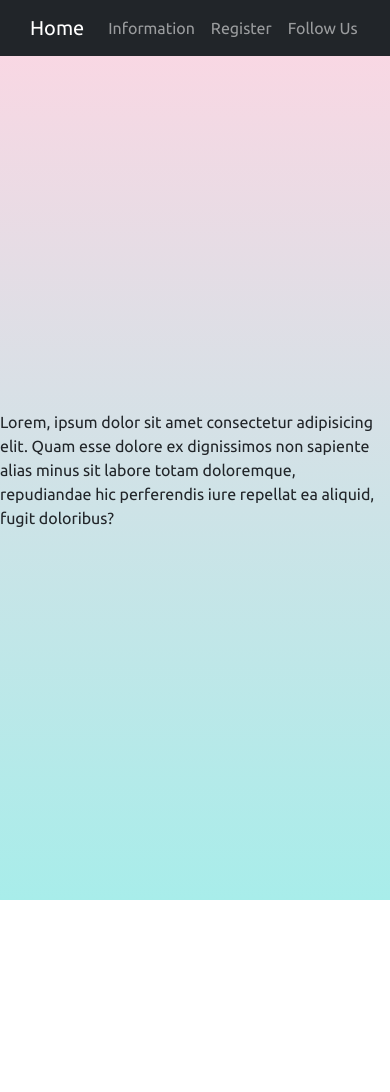
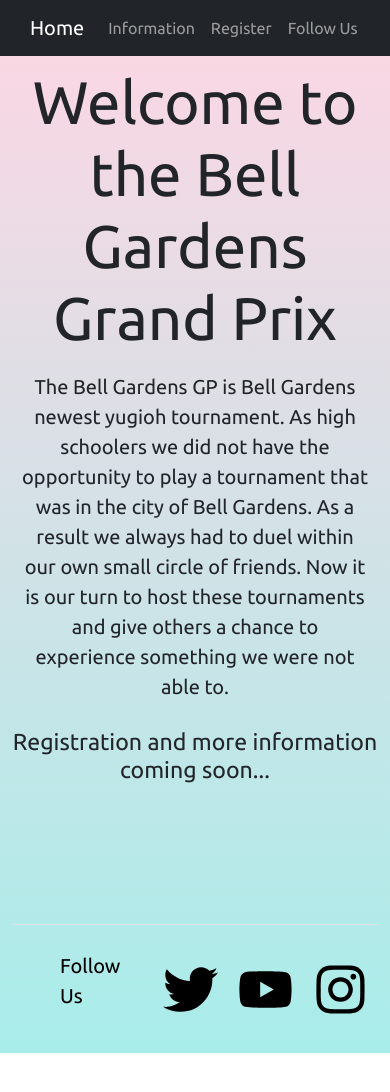
Before and after one commit to jrojas10/ygo-app, a React (Create React App) app: page / in a window 390 px wide. Shown: the top 1092 px of the page. Before the commit the page ends 900 px from the top, so only its background shows below. Built offline with nearby package versions, Linux system fonts and the light colour scheme.

Commit message:
information tbd

```diff
--- a/src/App.js
+++ b/src/App.js
@@ -2,6 +2,8 @@
 import './App.scss';
 import Header from './components/Header/Header';
 import Information from './components/Information/Information';
+import Footer from './components/Footer/Footer';
+// import Register from './components/Register/Register';
 // import { Route } from 'react-router-dom';
 
 function App() {
@@ -10,6 +12,9 @@ function App() {
     <div className='App'>
       <Header />
       <Information />
+      {/* <Register /> */}
+      <Footer />
+
 
     </div>
 
--- a/src/App.scss
+++ b/src/App.scss
@@ -10,6 +10,9 @@ background-image: linear-gradient(to top, #a8edea 0%, #fed6e3 100%);
 
 
 
+}
+p{
+  font-size: 20px;
 }
 
 // .sections {
--- /dev/null
+++ b/src/components/Footer/Footer.js
@@ -0,0 +1,38 @@
+import React, { Component } from 'react'
+import { FaYoutube, FaTwitter, FaInstagram } from 'react-icons/fa'
+import "./Footer.scss"
+
+
+
+
+class Footer extends Component {
+    render() {
+        return (
+            <div className="ftr">
+                <div className="container">
+                    <footer className="d-flex flex-wrap justify-content-between align-items-center py-3 my-4 border-top">
+                        <div className="col-md-4 d-flex align-items-center">
+                            <a href="/" className="mb-3 me-2 mb-md-0 text-muted text-decoration-none lh-1">
+                                <svg className="bi" width="30" height="24"></svg>
+                            </a>
+                            <p>Follow Us</p>
+
+                            <a href="https://twitter.com/ygoGrandPrix" target="_blank" rel="noreferrer" className="ml-3 text-muted text-decoration-none">
+                                <FaTwitter className="icon" />
+                            </a>
+
+                            <a href="https://www.youtube.com/channel/UCZB0ERdrG9h69omWEztMjsw" target="_blank" rel="noreferrer" className="ml-3 text-muted text-decoration-none">
+                                <FaYoutube className="icon" />
+                            </a>
+                            <a href="https://www.instagram.com/bellgardensgp/" target="_blank" rel="noreferrer" className="ml-3 text-muted text-decoration-none">
+                                <FaInstagram className="icon" />
+                            </a>
+                        </div>
+                    </footer>
+                </div>
+            </div>
+        )
+
+    }
+}
+export default Footer
--- /dev/null
+++ b/src/components/Footer/Footer.scss
@@ -0,0 +1,24 @@
+.icon {
+    font-size: 75px;
+    padding: 10px;
+    color: black;
+}
+
+.ftr {
+
+    position: relative;
+    color: black;
+    // z-index: 0;
+
+    // display: flex;
+    // justify-content: space-between;
+    // align-items: center;
+    // flex-direction: row;
+}
+
+p {
+    font-size: 20px;
+    padding: 10px;
+    display: flex;
+
+}
--- a/src/components/Information/Information.jsx
+++ b/src/components/Information/Information.jsx
@@ -1,10 +1,32 @@
 import React from 'react'
 import "./Information.scss"
+import bglogo from "../../assets/images/bg.png";
 
 function Information() {
     return (
-        <div className='a'>
-            <p>Lorem, ipsum dolor sit amet consectetur adipisicing elit. Quam esse dolore ex dignissimos non sapiente alias minus sit labore totam doloremque, repudiandae hic perferendis iure repellat ea aliquid, fugit doloribus?</p>
+        <div className="i" id="Home">
+            <div className="i-left">
+                <div className="i-left-wrapper">
+                    <h1 className="i-name">Welcome to the Bell Gardens Grand Prix</h1>
+                    <p className="i-description">
+                        The Bell Gardens GP is Bell Gardens newest yugioh tournament.
+                        As high schoolers we did not have the opportunity to play a tournament that was
+                        in the city of Bell Gardens. As a result we always had to duel within our own small circle of friends.
+                        Now it is our turn to host these tournaments and give others a chance to experience something we were not able to.
+
+                    </p>
+
+                    <h3>Registration and more information coming soon...</h3>
+                </div>
+            </div>
+
+            <div className="i-right">
+
+                <img src={bglogo} className="i-img" alt="logo" />
+
+            </div>
+
+
         </div>
     )
 }
--- a/src/components/Information/Information.scss
+++ b/src/components/Information/Information.scss
@@ -1,6 +1,96 @@
-.a {
+.i {
+    display: flex;
     height: 100vh;
-    display: flex;
+
+}
+
+.i-left {
+    flex: 1;
+    //display: flex;
     align-items: center;
     justify-content: center;
 }
+
+.i-right {
+    flex: 1;
+    position: relative;
+
+}
+
+.i-left-wrapper {
+    padding: 50px;
+    height: 50%;
+    display: flex;
+    flex-direction: column;
+    justify-content: space-between;
+}
+
+.i-intro {
+    font-size: 30px;
+    font-weight: 300;
+}
+
+.i-name {
+    font-size: 60px;
+}
+
+
+
+.i-img {
+    padding: 50px;
+    height: 55%;
+    // width: 100%;
+    // height: 100%;
+    // object-fit: cover;
+    // position: absolute;
+
+}
+
+.i-bg {
+
+    clip-path: circle(35% at 50% 45%);
+    width: 100%;
+    height: 100%;
+    position: absolute;
+
+}
+
+
+@media screen and (max-width: 768px) {
+    .i {
+        flex-direction: column;
+    }
+
+    .i-left {
+        display: flex;
+    }
+
+    .i-left-wrapper {
+        padding: 10px;
+        align-items: center;
+        text-align: center;
+        height: 100%;
+        justify-content: center;
+    }
+
+    .i-right {
+        display: flex;
+        justify-content: center;
+    }
+
+    .i-bg {
+        clip-path: polygon(25% 0%, 100% 0%, 75% 100%, 0% 100%);
+        // clip-path: circle(45% at 50% 50%);
+        height: 250%;
+        width: 70%;
+
+    }
+
+    .i-img {
+        visibility: hidden;
+        width: 100%;
+        height: 120%;
+        object-fit: cover;
+
+    }
+}
--- a/src/components/Register/Register.jsx
+++ b/src/components/Register/Register.jsx
@@ -2,7 +2,11 @@ import React from 'react'
 
 function Register() {
     return (
-        <div>Register</div>
+        <div>
+            <h2>
+                Register...Coming soon
+            </h2>
+        </div>
     )
 }
 
```
Also changed, not shown: src/assets/images/bg.png (added), src/components/Follow/Follow.jsx (added), src/components/Follow/Follow.scss (added).
